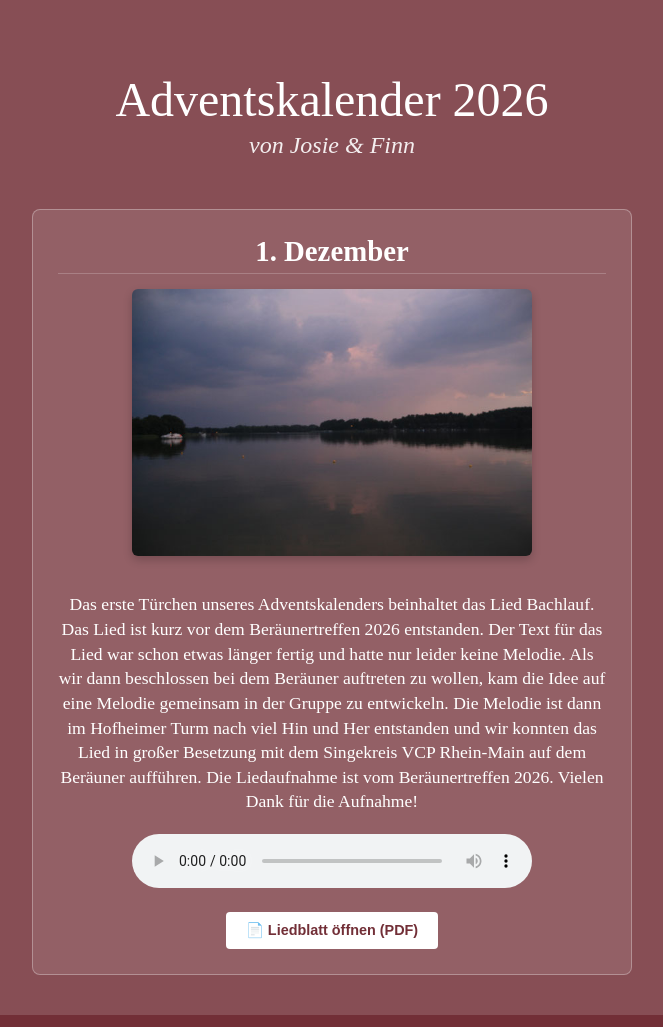
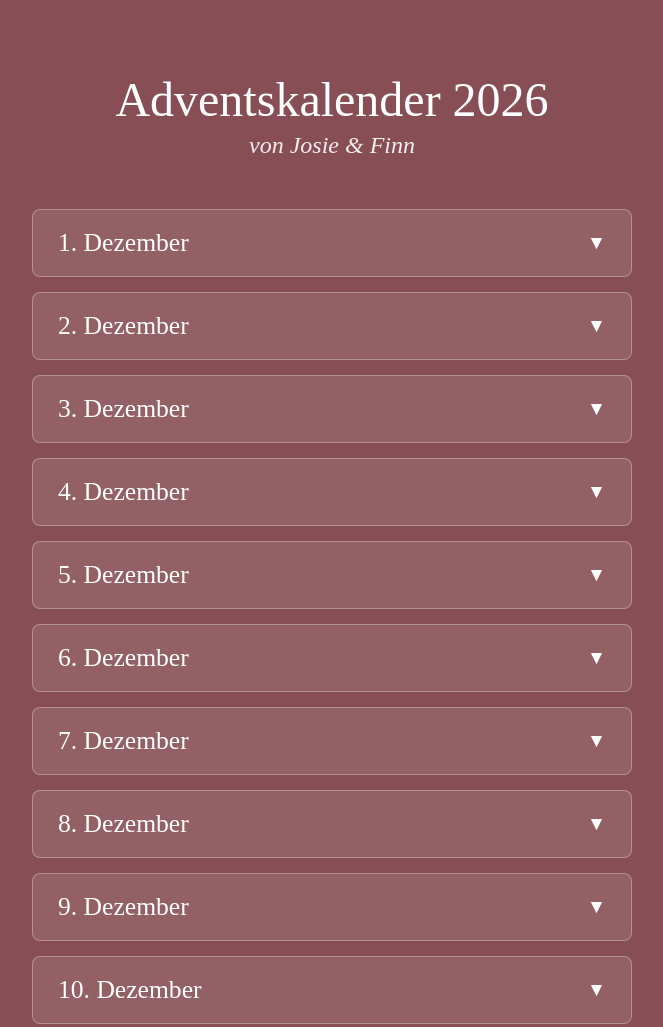
Before and after one commit to josieundfinn/josieundfinn.github.io, a plain HTML site: page index.html in a window 1280 px wide. Shown: the top 1027 px of the page, without its empty margins (308-971 px from the left). Drawn offline with Linux system fonts and the light colour scheme.

Commit message:
Update index.html

```diff
--- a/index.html
+++ b/index.html
@@ -8,7 +8,7 @@
     <style>
         body {
             background-color: #722F37; /* Bordeauxrot */
-            background-image: linear-gradient(rgba(255, 255, 255, 0.15), rgba(255, 255, 255, 0.15)); /* Leicht ausgeblichen */
+            background-image: linear-gradient(rgba(255, 255, 255, 0.15), rgba(255, 255, 255, 0.15));
             color: #ffffff;
             font-family: 'Times New Roman', Times, serif;
             margin: 0;
@@ -35,39 +35,95 @@
             margin: 0 auto;
             display: flex;
             flex-direction: column;
-            gap: 30px;
+            gap: 15px;
         }
 
+        /* Türchen-Box */
         .door {
             background: rgba(255, 255, 255, 0.1);
             border: 1px solid rgba(255, 255, 255, 0.3);
             border-radius: 8px;
-            padding: 25px;
+            overflow: hidden;
+            transition: background 0.2s;
+        }
+
+        /* Anklickbare Überschrift (Dropdown-Button) */
+        .door-header {
+            width: 100%;
+            background: none;
+            border: none;
+            color: #ffffff;
+            font-family: 'Times New Roman', Times, serif;
+            font-size: 1.6rem;
+            padding: 18px 25px;
+            cursor: pointer;
+            display: flex;
+            justify-content: space-between;
+            align-items: center;
+            text-align: left;
+            transition: background 0.2s;
+        }
+
+        .door-header:hover {
+            background: rgba(255, 255, 255, 0.08);
+        }
+
+        .door-icon {
+            font-size: 1.2rem;
+            transition: transform 0.3s ease;
+        }
+
+        .door.open .door-icon {
+            transform: rotate(180deg);
+        }
+
+        /* Aufklappbarer Inhalt */
+        .door-content {
+            display: none;
+            padding: 0 25px 25px 25px;
+            border-top: 1px solid rgba(255, 255, 255, 0.2);
             text-align: center;
         }
 
-        .door h2 {
-            font-size: 1.8rem;
-            margin-top: 0;
-            margin-bottom: 15px;
-            border-bottom: 1px solid rgba(255, 255, 255, 0.2);
-            padding-bottom: 5px;
+        .door.open .door-content {
+            display: block;
+            animation: fadeIn 0.3s ease;
         }
 
-        /* Stil für das Adventskalender-Bild */
+        @keyframes fadeIn {
+            from { opacity: 0; transform: translateY(-5px); }
+            to { opacity: 1; transform: translateY(0); }
+        }
+
+        .door-title {
+            font-size: 1.4rem;
+            font-style: italic;
+            margin-top: 20px;
+            margin-bottom: 15px;
+            color: #f5e6e8;
+        }
+
         .door-img {
             width: 100%;
-            max-width: 400px; /* Begrenzt die Breite */
-            height: auto; /* Behält das richtige Seitenverhältnis bei */
+            max-width: 400px;
+            height: auto;
             border-radius: 6px;
+            margin-top: 15px;
             margin-bottom: 15px;
             box-shadow: 0 4px 10px rgba(0,0,0,0.2);
         }
 
         .door p {
             font-size: 1.1rem;
-            line-height: 1.4;
+            line-height: 1.5;
             margin-bottom: 20px;
+        }
+
+        .empty-message {
+            font-style: italic;
+            opacity: 0.8;
+            padding-top: 15px;
+            margin-bottom: 0 !important;
         }
 
         audio {
@@ -99,30 +155,113 @@
     <h1>Adventskalender 2026</h1>
     <div class="subtitle">von Josie & Finn</div>
 
-    <div class="calendar-container">
+    <!-- Hier werden die 24 Türchen automatisch eingefügt -->
+    <div class="calendar-container" id="calendar"></div>
 
-        <!-- 1. DEZEMBER -->
-        <div class="door">
-            <h2>1. Dezember</h2>
+    <script>
+        // =====================================================================
+        // HIER TRÄGST DU DIE DATEINAMEN UND TEXTE FÜR DIE EINZELNEN TAGE EIN
+        // Wichtig: Die Ordnernamen (bilder/, musik/, Notenblätter/) sind schon
+        // hinterlegt – du musst hier nur noch den reinen Dateinamen eintragen!
+        // =====================================================================
+        const tuerchenDaten = [
+            {
+                tag: 1,
+                liedtitel: "",       // Optional: Name des Liedes als kleine Überschrift im Türchen
+                bild: "",            // z.B. "bachlauf.jpg"
+                text: "",            // Eure Geschichte zum Lied
+                musik: "",           // z.B. "bachlauf.mp3"
+                notenblatt: ""       // z.B. "bachlauf.pdf"
+            },
+            { tag: 2,  liedtitel: "", bild: "", text: "", musik: "", notenblatt: "" },
+            { tag: 3,  liedtitel: "", bild: "", text: "", musik: "", notenblatt: "" },
+            { tag: 4,  liedtitel: "", bild: "", text: "", musik: "", notenblatt: "" },
+            { tag: 5,  liedtitel: "", bild: "", text: "", musik: "", notenblatt: "" },
+            { tag: 6,  liedtitel: "", bild: "", text: "", musik: "", notenblatt: "" },
+            { tag: 7,  liedtitel: "", bild: "", text: "", musik: "", notenblatt: "" },
+            { tag: 8,  liedtitel: "", bild: "", text: "", musik: "", notenblatt: "" },
+            { tag: 9,  liedtitel: "", bild: "", text: "", musik: "", notenblatt: "" },
+            { tag: 10, liedtitel: "", bild: "", text: "", musik: "", notenblatt: "" },
+            { tag: 11, liedtitel: "", bild: "", text: "", musik: "", notenblatt: "" },
+            { tag: 12, liedtitel: "", bild: "", text: "", musik: "", notenblatt: "" },
+            { tag: 13, liedtitel: "", bild: "", text: "", musik: "", notenblatt: "" },
+            { tag: 14, liedtitel: "", bild: "", text: "", musik: "", notenblatt: "" },
+            { tag: 15, liedtitel: "", bild: "", text: "", musik: "", notenblatt: "" },
+            { tag: 16, liedtitel: "", bild: "", text: "", musik: "", notenblatt: "" },
+            { tag: 17, liedtitel: "", bild: "", text: "", musik: "", notenblatt: "" },
+            { tag: 18, liedtitel: "", bild: "", text: "", musik: "", notenblatt: "" },
+            { tag: 19, liedtitel: "", bild: "", text: "", musik: "", notenblatt: "" },
+            { tag: 20, liedtitel: "", bild: "", text: "", musik: "", notenblatt: "" },
+            { tag: 21, liedtitel: "", bild: "", text: "", musik: "", notenblatt: "" },
+            { tag: 22, liedtitel: "", bild: "", text: "", musik: "", notenblatt: "" },
+            { tag: 23, liedtitel: "", bild: "", text: "", musik: "", notenblatt: "" },
+            { tag: 24, liedtitel: "", bild: "", text: "", musik: "", notenblatt: "" }
+        ];
 
-            <!-- Bild aus dem Ordner "bilder" -->
-            <img src="bilder/tag1_bachlauf.jpg" alt="Weihnachtliches Motiv" class="door-img">
+        // =====================================================================
+        // AB HIER NICHTS MEHR ÄNDERN (Baut die Türchen automatisch zusammen)
+        // =====================================================================
+        const calendarContainer = document.getElementById('calendar');
 
-            <p>Das erste Türchen unseres Adventskalenders beinhaltet das Lied Bachlauf. Das Lied ist kurz vor dem Beräunertreffen 2026 entstanden. Der Text für das Lied war schon etwas länger fertig und hatte nur leider keine Melodie.
-            Als wir dann beschlossen bei dem Beräuner auftreten zu wollen, kam die Idee auf eine Melodie gemeinsam in der Gruppe zu entwickeln. Die Melodie ist dann im Hofheimer Turm nach viel Hin und Her entstanden und wir konnten das Lied
-            in großer Besetzung mit dem Singekreis VCP Rhein-Main auf dem Beräuner aufführen. Die Liedaufnahme ist vom Beräunertreffen 2026. Vielen Dank für die Aufnahme!</p>
+        tuerchenDaten.forEach(eintrag => {
+            const doorDiv = document.createElement('div');
+            doorDiv.className = 'door';
 
-            <!-- Musikdatei aus dem Ordner "musik" -->
-            <audio controls src="musik/tag1_bachlauf.mp3">
-                Ihr Browser unterstützt das Audio-Element nicht.
-            </audio>
+            // Prüfen, ob das Türchen überhaupt schon befüllt wurde
+            const istGefuellt = eintrag.liedtitel || eintrag.bild || eintrag.text || eintrag.musik || eintrag.notenblatt;
 
-            <br>
-            <!-- PDF-Datei aus dem Ordner "Notenblätter" -->
-            <a href="Notenblätter/tag1_bachlauf.pdf" target="_blank" class="pdf-link">📄 Liedblatt öffnen (PDF)</a>
-        </div>
+            let inhaltHTML = '';
 
-    </div>
+            if (!istGefuellt) {
+                inhaltHTML = `<p class="empty-message">Dieses Türchen ist noch nicht befüllt. Schau am ${eintrag.tag}. Dezember wieder vorbei! 🎄</p>`;
+            } else {
+                if (eintrag.liedtitel) {
+                    inhaltHTML += `<div class="door-title">${eintrag.liedtitel}</div>`;
+                }
+                if (eintrag.bild) {
+                    inhaltHTML += `<img src="bilder/${eintrag.bild}" alt="Bild zum ${eintrag.tag}. Dezember" class="door-img" loading="lazy">`;
+                }
+                if (eintrag.text) {
+                    inhaltHTML += `<p>${eintrag.text}</p>`;
+                }
+                if (eintrag.musik) {
+                    inhaltHTML += `
+                        <audio controls preload="none" src="musik/${eintrag.musik}">
+                            Ihr Browser unterstützt das Audio-Element nicht.
+                        </audio><br>
+                    `;
+                }
+                if (eintrag.notenblatt) {
+                    inhaltHTML += `<a href="Notenblätter/${eintrag.notenblatt}" target="_blank" class="pdf-link">📄 Liedblatt öffnen (PDF)</a>`;
+                }
+            }
+
+            doorDiv.innerHTML = `
+                <button class="door-header" type="button">
+                    <span>${eintrag.tag}. Dezember</span>
+                    <span class="door-icon">▼</span>
+                </button>
+                <div class="door-content">
+                    ${inhaltHTML}
+                </div>
+            `;
+
+            // Klick-Event zum Auf- und Zuklappen
+            const headerBtn = doorDiv.querySelector('.door-header');
+            headerBtn.addEventListener('click', () => {
+                const warOffen = doorDiv.classList.contains('open');
+                doorDiv.classList.toggle('open');
+
+                // Falls ein Audio-Player im Türchen läuft, beim Zuklappen pausieren
+                if (warOffen) {
+                    const audio = doorDiv.querySelector('audio');
+                    if (audio) audio.pause();
+                }
+            });
+
+            calendarContainer.appendChild(doorDiv);
+        });
+    </script>
 
 </body>
 </html>
```
